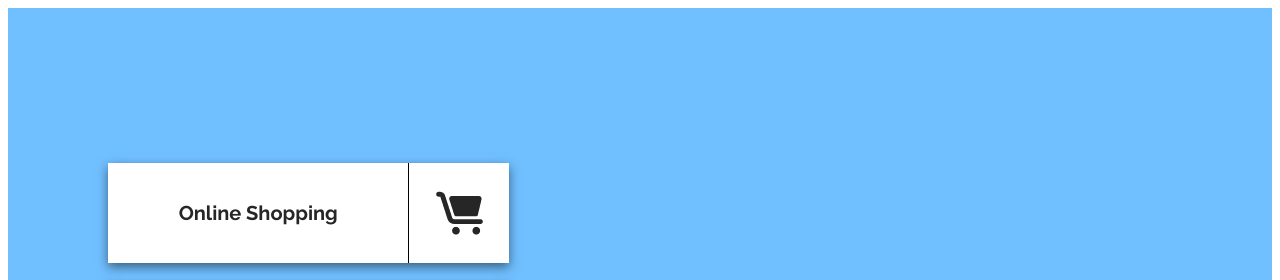
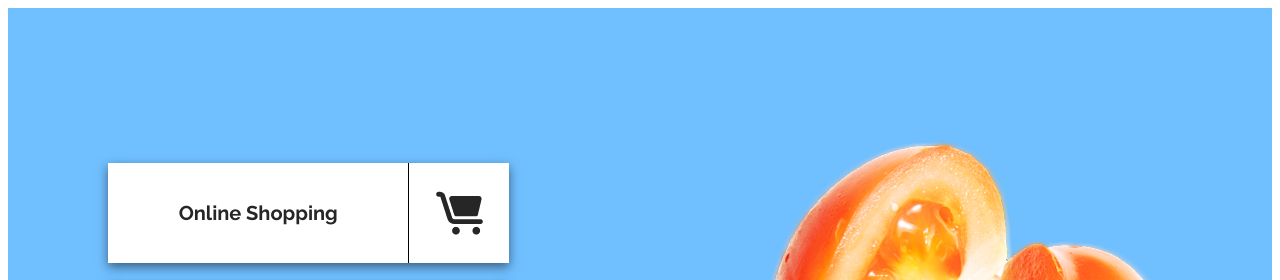
Before and after one commit to evgeniyborysov/L13.1, a plain HTML site: page index.html in a window 1280 px wide. Shown: the top 280 px of the page. Drawn offline with Linux system fonts and the light colour scheme.

Commit message:
Update style.css

```diff
--- a/css/style.css
+++ b/css/style.css
@@ -51,7 +51,7 @@
 .right_block {
     width: 462px;
     height: 527px;
-    background-image: url(./img/right-block.png);
+    background-image: url(../img/right-block.png);
     display: flex;
     align-items: center;
 }
```
